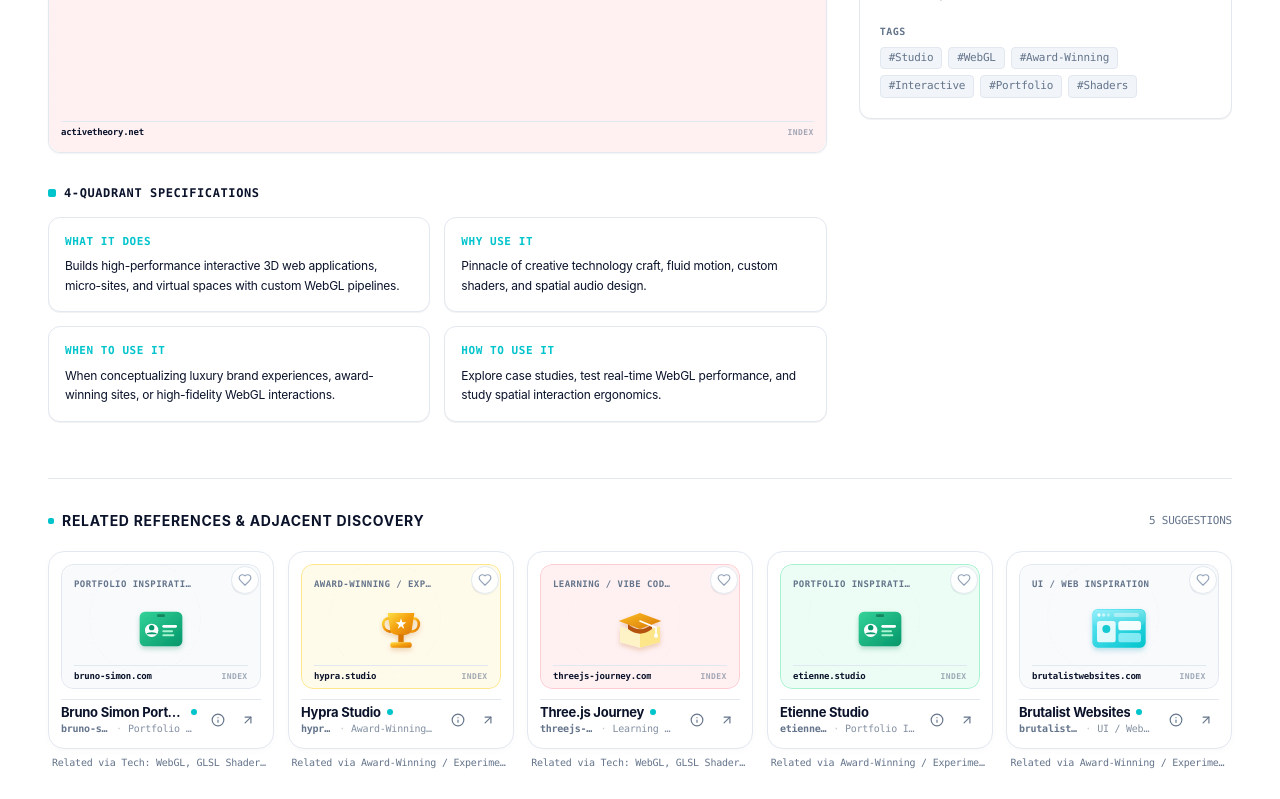
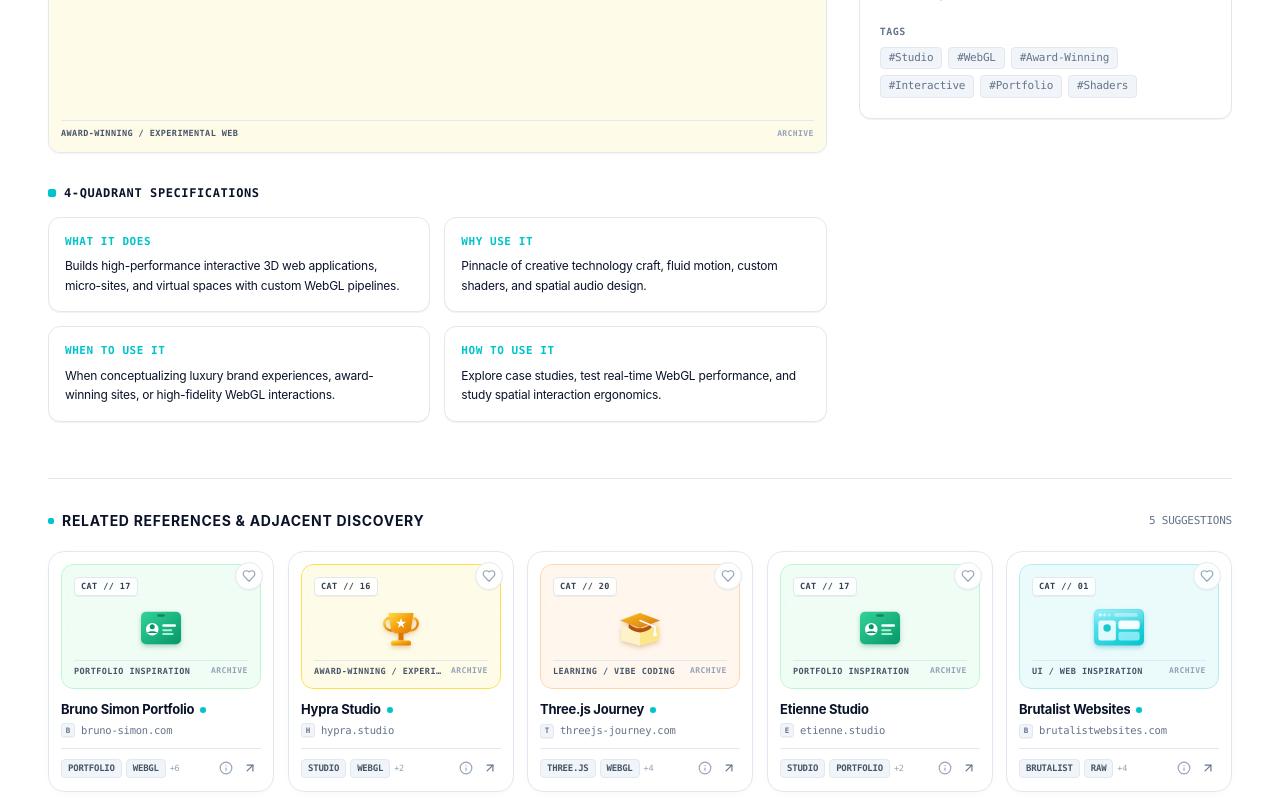
Before and after one commit to 25Pradnyesh/Design-Resource-Vault, a Next.js app: page /resources/active-theory in a window 1280 px wide. Shown: the part 760-1559 px from the top of the page. Built offline with nearby package versions, Linux system fonts and the light colour scheme.

Commit message:
feat: refine resource card archive experience

```diff
--- a/components/resource-card/resource-card.tsx
+++ b/components/resource-card/resource-card.tsx
@@ -1,9 +1,9 @@
 "use client";
 
 import Link from "next/link";
+import { useState } from "react";
 import { Heart, ArrowUpRight, Info } from "lucide-react";
 import { Resource, ScoredResource } from "@/types";
-import { categoryMap } from "@/data/categories";
 import { useResources } from "@/lib/resource-context";
 import { cn, getDomainFromUrl } from "@/lib/utils";
 import { ResourcePreview } from "@/components/resource-card/resource-preview";
@@ -15,6 +15,33 @@ interface ResourceCardProps {
   activeQuery?: string;
 }
 
+function FaviconBadge({ domain }: { domain: string }) {
+  const [hasError, setHasError] = useState(false);
+  const cleanDomain = domain.replace(/^www\./, "");
+  const fallbackLetter = cleanDomain.charAt(0).toUpperCase() || "•";
+
+  return (
+    <div className="w-3.5 h-3.5 rounded-[3px] bg-slate-100 border border-slate-200/80 flex items-center justify-center overflow-hidden shrink-0 shadow-2xs">
+      {!hasError ? (
+        /* eslint-disable-next-line @next/next/no-img-element */
+        <img
+          src={`https://www.google.com/s2/favicons?domain=${cleanDomain}&sz=32`}
+          alt=""
+          width={12}
+          height={12}
+          className="h-3 w-3 object-contain opacity-90"
+          onError={() => setHasError(true)}
+          loading="lazy"
+        />
+      ) : (
+        <span className="font-mono text-[7.5px] font-bold text-[#64748B] leading-none">
+          {fallbackLetter}
+        </span>
+      )}
+    </div>
+  );
+}
+
 export function ResourceCard({
   resource,
   scoredMatch,
@@ -23,19 +50,23 @@ export function ResourceCard({
   const { isFavorite, toggleFavorite } = useResources();
   const favorited = isFavorite(resource.id);
   const domain = getDomainFromUrl(resource.url);
-  const primaryCat = categoryMap[resource.categories[0]];
 
   const matchPercentage = scoredMatch?.matchPercentage;
   const matchExplanation = scoredMatch?.matchExplanation;
 
+  // Curated archival tags
+  const tags = resource.tags || [];
+  const displayTags = tags.slice(0, 2);
+  const remainingTagCount = Math.max(0, tags.length - 2);
+
   return (
-    <div className="group resource-card relative flex flex-col justify-between rounded-2xl border border-[#E2E8F0] bg-white p-3 overflow-hidden hover:border-[#CBD5E1] hover:bg-white select-none font-sans transition-all duration-200">
+    <div className="group resource-card relative flex flex-col justify-between rounded-2xl border border-[#E2E8F0] bg-white p-3 overflow-hidden select-none font-sans transition-all duration-300 ease-[cubic-bezier(0.16,1,0.3,1)] hover:-translate-y-1 hover:shadow-[0_12px_24px_-6px_rgba(11,19,43,0.08)] hover:border-[#CBD5E1] motion-reduce:hover:translate-y-0">
       {/* Top Left: Active Match Score Pill (when querying) */}
       {activeQuery && matchPercentage !== undefined && (
-        <div className="absolute top-3.5 left-3.5 z-20 pointer-events-none">
+        <div className="absolute top-2.5 left-2.5 z-20 pointer-events-none">
           <span
             className={cn(
-              "px-2.5 py-0.5 rounded-full font-mono text-[9px] font-bold border backdrop-blur-xs shadow-2xs",
+              "px-2 py-0.5 rounded-full font-mono text-[9px] font-bold border backdrop-blur-xs shadow-2xs",
               matchPercentage >= 85
                 ? "bg-emerald-500 text-white border-emerald-600/30"
                 : "bg-[#00C4CC] text-[#0B132B] border-[#00C4CC]/30 font-black"
@@ -54,7 +85,7 @@ export function ResourceCard({
           e.stopPropagation();
           toggleFavorite(resource.id);
         }}
-        className="absolute top-3.5 right-3.5 z-20 p-1.5 rounded-full bg-white/95 backdrop-blur-xs border border-black/8 text-[#64748B] hover:text-[#FA5252] hover:scale-110 active:scale-95 transition-all cursor-pointer shadow-2xs"
+        className="absolute top-2.5 right-2.5 z-20 p-1.5 rounded-full bg-white/90 backdrop-blur-xs border border-black/8 text-[#64748B] hover:text-[#FA5252] hover:scale-110 active:scale-95 transition-all cursor-pointer shadow-2xs focus-visible:ring-2 focus-visible:ring-[#00C4CC] outline-none"
         aria-label={favorited ? `Remove ${resource.name} from favorites` : `Add ${resource.name} to favorites`}
       >
         <Heart
@@ -67,12 +98,12 @@ export function ResourceCard({
         />
       </button>
 
-      {/* Visual Preview Frame */}
+      {/* ZONE 1: Visual Preview Frame */}
       <a
         href={resource.url}
         target="_blank"
         rel="noopener noreferrer"
-        className="block w-full mb-2.5 overflow-hidden rounded-xl outline-none focus-visible:ring-2 focus-visible:ring-[#00C4CC] group/preview"
+        className="block w-full mb-3 overflow-hidden rounded-xl outline-none focus-visible:ring-2 focus-visible:ring-[#00C4CC] group/preview"
         aria-label={`Visit ${resource.name} website`}
       >
         <ResourcePreview resource={resource} />
@@ -85,42 +116,69 @@ export function ResourceCard({
         </div>
       )}
 
-      {/* Bottom Metadata & Controls */}
-      <div className="flex items-center justify-between gap-2 pt-1 border-t border-[#E2E8F0]/70">
-        {/* Resource Name and Domain */}
+      {/* ZONE 2: Identity (Title & Domain) */}
+      <div className="flex flex-col gap-1 mb-2.5">
         <a
           href={resource.url}
           target="_blank"
           rel="noopener noreferrer"
-          className="min-w-0 flex-1 outline-none group/title block"
+          className="outline-none focus-visible:ring-1 focus-visible:ring-[#00C4CC] rounded-sm group/title block"
           title={`Visit ${domain}`}
         >
           <div className="flex items-center gap-1.5">
-            <h3 className="text-xs sm:text-[13px] font-bold text-[#0B132B] group-hover/title:text-[#00C4CC] truncate transition-colors">
+            <h3 className="text-xs sm:text-[13px] font-bold text-[#0B132B] group-hover/title:text-[#00C4CC] line-clamp-1 transition-colors leading-snug">
               {resource.name}
             </h3>
             {resource.featured && (
               <span className="h-1.5 w-1.5 rounded-full bg-[#00C4CC] shrink-0 shadow-xs" title="Featured Resource" />
             )}
           </div>
-          <div className="flex items-center gap-1.5 text-[10px] font-mono text-[#64748B] truncate">
-            <span className="truncate font-semibold">{domain}</span>
-            {primaryCat && (
-              <>
-                <span className="opacity-40">·</span>
-                <span className="truncate opacity-80">{primaryCat.name}</span>
-              </>
-            )}
-          </div>
         </a>
 
-        {/* Action Controls */}
-        <div className="flex items-center gap-1 shrink-0">
+        {/* Domain & Source line with Resilient Favicon Badge */}
+        <div className="flex items-center gap-1.5 text-[10.5px] font-mono text-[#64748B]">
+          <FaviconBadge domain={domain} />
+          <span className="truncate font-medium hover:text-[#334155] transition-colors">{domain}</span>
+        </div>
+      </div>
+
+      {/* ZONE 3: Archive Metadata (Tags) & Action Affordances */}
+      <div className="flex items-center justify-between gap-1.5 pt-2 border-t border-[#E2E8F0]/70 mt-auto">
+        {/* Archival Tag Pills - Responsive truncation to prevent mobile crushing */}
+        <div className="flex items-center gap-1 overflow-hidden min-w-0 flex-1">
+          {displayTags.length > 0 && (
+            <span
+              className="font-mono text-[9px] font-semibold text-[#475569] bg-[#F1F5F9] border border-[#E2E8F0] px-1.5 py-0.5 rounded tracking-tight uppercase truncate max-w-[90px]"
+              title={displayTags[0]}
+            >
+              {displayTags[0]}
+            </span>
+          )}
+          {displayTags.length > 1 && (
+            <span
+              className="hidden sm:inline-block font-mono text-[9px] font-semibold text-[#475569] bg-[#F1F5F9] border border-[#E2E8F0] px-1.5 py-0.5 rounded tracking-tight uppercase truncate max-w-[85px]"
+              title={displayTags[1]}
+            >
+              {displayTags[1]}
+            </span>
+          )}
+          {remainingTagCount > 0 && (
+            <span
+              className="font-mono text-[8.5px] text-[#94A3B8] font-medium shrink-0"
+              title={`${remainingTagCount} more tags`}
+            >
+              +{remainingTagCount}
+            </span>
+          )}
+        </div>
+
+        {/* Action Affordance Controls */}
+        <div className="flex items-center gap-0.5 shrink-0">
           {/* Detail Page Link (Internal Documentation) */}
           <Link
             href={`/resources/${resource.slug}`}
-            className="p-1.5 rounded-full text-[#64748B] hover:text-[#0B132B] hover:bg-[#F1F5F9] transition-colors inline-flex items-center justify-center"
-            title="View resource specifications & details"
+            className="p-1 rounded-md text-[#94A3B8] hover:text-[#0B132B] hover:bg-[#F1F5F9] transition-colors inline-flex items-center justify-center focus-visible:ring-1 focus-visible:ring-[#00C4CC] outline-none"
+            title={`View ${resource.name} specifications & details`}
             aria-label={`View details for ${resource.name}`}
           >
             <Info className="h-3.5 w-3.5" />
@@ -131,11 +189,11 @@ export function ResourceCard({
             href={resource.url}
             target="_blank"
             rel="noopener noreferrer"
-            className="p-1.5 rounded-full text-[#64748B] hover:text-[#0B132B] hover:bg-[#F1F5F9] transition-colors inline-flex items-center justify-center"
-            title={`Open ${domain}`}
+            className="p-1 rounded-md text-[#94A3B8] hover:text-[#00C4CC] hover:bg-[#F1F5F9] transition-colors inline-flex items-center justify-center group/arrow focus-visible:ring-1 focus-visible:ring-[#00C4CC] outline-none"
+            title={`Open ${domain} in new tab`}
             aria-label={`Open ${resource.name} website`}
           >
-            <ArrowUpRight className="h-3.5 w-3.5 transition-transform duration-140 group-hover:translate-x-0.5 group-hover:-translate-y-0.5" />
+            <ArrowUpRight className="h-3.5 w-3.5 transition-transform duration-200 ease-[cubic-bezier(0.16,1,0.3,1)] group-hover:translate-x-0.5 group-hover:-translate-y-0.5 text-[#64748B] group-hover/arrow:text-[#00C4CC] motion-reduce:group-hover:translate-x-0 motion-reduce:group-hover:translate-y-0" />
           </a>
         </div>
       </div>
--- a/components/resource-card/resource-preview.tsx
+++ b/components/resource-card/resource-preview.tsx
@@ -4,34 +4,11 @@ import Image from "next/image";
 import { useState } from "react";
 import { Resource } from "@/types";
 import { categoryMap } from "@/data/categories";
-import { getDomainFromUrl } from "@/lib/utils";
-import { Category3DIcon } from "@/components/ui/category-3d-icon";
+import { Category3DIcon, CATEGORY_THEMES } from "@/components/ui/category-3d-icon";
 
 interface ResourcePreviewProps {
   resource: Resource;
   className?: string;
-}
-
-// Deterministic fresh multi-color palette pairing based on resource ID
-function getFallbackTheme(id: string): {
-  bg: string;
-  border: string;
-  iconTint: string;
-} {
-  const hash = id
-    .split("")
-    .reduce((acc, char) => acc + char.charCodeAt(0), 0);
-
-  const themes = [
-    { bg: "#EBF5FF", border: "#BFDBFE", iconTint: "#0284C7" },
-    { bg: "#ECFDF5", border: "#A7F3D0", iconTint: "#059669" },
-    { bg: "#F0FDFA", border: "#99F6E4", iconTint: "#0D9488" },
-    { bg: "#FFFBEB", border: "#FDE68A", iconTint: "#D97706" },
-    { bg: "#FFF1F2", border: "#FECDD3", iconTint: "#E11D48" },
-    { bg: "#F8FAFC", border: "#E2E8F0", iconTint: "#2563EB" },
-  ];
-
-  return themes[hash % themes.length];
 }
 
 export function ResourcePreview({
@@ -39,108 +16,73 @@ export function ResourcePreview({
   className = "",
 }: ResourcePreviewProps) {
   const [imgError, setImgError] = useState(false);
-  const [faviconError, setFaviconError] = useState(false);
 
-  const domain = getDomainFromUrl(resource.url);
   const primaryCatId = resource.categories[0] || "ui-web-inspiration";
   const primaryCategory = categoryMap[primaryCatId];
-  const theme = getFallbackTheme(resource.id);
+  const theme = CATEGORY_THEMES[primaryCatId] || CATEGORY_THEMES["ui-web-inspiration"];
 
-  const faviconUrl = `https://www.google.com/s2/favicons?domain=${domain}&sz=64`;
-
-  // Tier 1: Real Static Preview Image
+  // Tier 1: High-Fidelity Static Preview Image
   if (resource.previewImage && !imgError) {
     return (
       <div
-        className={`relative w-full aspect-[16/10] overflow-hidden rounded-xl bg-[var(--surface-muted)] border border-[#E2E8F0] ${className}`}
+        className={`relative w-full aspect-[16/10] overflow-hidden rounded-xl bg-[#F8FAFC] border border-[#E2E8F0] select-none ${className}`}
       >
         <Image
           src={resource.previewImage}
-          alt={resource.name}
+          alt={`Preview of ${resource.name}`}
           width={800}
           height={500}
-          className="w-full h-full object-cover transition-transform duration-300 group-hover:scale-105"
+          className="w-full h-full object-cover transition-transform duration-300 ease-[cubic-bezier(0.16,1,0.3,1)] group-hover:scale-[1.03] motion-reduce:group-hover:scale-100"
           onError={() => setImgError(true)}
           loading="lazy"
         />
 
-        {/* Supporting identity badge */}
-        <div className="absolute bottom-2 left-2 flex items-center gap-1.5 px-2.5 py-1 rounded-full bg-white/95 backdrop-blur-xs border border-black/8 shadow-2xs font-mono text-[9px] text-[#0B132B]">
-          {!faviconError && (
-            <img
-              src={faviconUrl}
-              alt=""
-              width={12}
-              height={12}
-              className="h-3 w-3 rounded-full object-contain"
-              onError={() => setFaviconError(true)}
-              loading="lazy"
-            />
-          )}
-
-          <span className="truncate max-w-[130px] font-bold">
-            {domain}
+        {/* Archival category specimen watermark mark */}
+        <div className="absolute top-2.5 left-2.5 z-10 pointer-events-none">
+          <span className="px-2 py-0.5 rounded-md bg-white/90 backdrop-blur-xs border border-black/8 font-mono text-[9px] font-bold text-[#0B132B] shadow-2xs">
+            CAT // {theme.num}
           </span>
         </div>
       </div>
     );
   }
 
-  // Tier 2: Deterministic Fresh 3D Vector Preview
+  // Tier 2: Systematic Archival Specimen Artwork
   return (
     <div
-      className={`relative w-full aspect-[16/10] overflow-hidden rounded-xl border flex flex-col justify-between p-3 select-none transition-all duration-200 ${className}`}
+      className={`relative w-full aspect-[16/10] overflow-hidden rounded-xl border flex flex-col justify-between p-3 select-none transition-all duration-300 ${className}`}
       style={{
         backgroundColor: theme.bg,
         borderColor: theme.border,
       }}
     >
-      {/* Subtle Background Radial Pattern */}
+      {/* Subtle Background Radial/Grid Pattern & Technical Blueprint Geometry */}
       <div className="absolute inset-0 opacity-15 pointer-events-none flex items-center justify-center overflow-hidden">
-        <div className="w-28 h-28 rounded-full border border-dashed border-current -translate-x-4 -translate-y-2" />
-        <div className="absolute inset-0 bg-[radial-gradient(#0000000a_1px,transparent_1px)] [background-size:12px_12px]" />
+        <div className="w-36 h-36 rounded-full border border-dashed border-current -translate-x-6 -translate-y-4" />
+        <div className="absolute inset-0 bg-[radial-gradient(#0000000e_1px,transparent_1px)] [background-size:12px_12px]" />
       </div>
 
-      {/* Top Bar: Category Label & Mini Favicon */}
+      {/* Top Bar: Archival Specimen Tag */}
       <div className="relative z-10 flex items-center justify-between w-full">
-        <span className="font-mono text-[9px] font-black uppercase tracking-wider text-[#64748B] truncate max-w-[70%]">
-          {primaryCategory?.name ?? "REFERENCE"}
+        <span className="px-1.5 py-0.5 rounded bg-white/85 backdrop-blur-xs border border-black/6 font-mono text-[8.5px] font-bold text-[#334155] tracking-wider uppercase truncate shadow-2xs">
+          CAT // {theme.num}
         </span>
-
-        {!faviconError ? (
-          <div className="h-5 w-5 rounded-full bg-white/95 border border-black/8 flex items-center justify-center p-0.5 shadow-2xs shrink-0">
-            <img
-              src={faviconUrl}
-              alt=""
-              width={12}
-              height={12}
-              className="h-3 w-3 object-contain"
-              onError={() => setFaviconError(true)}
-              loading="lazy"
-            />
-          </div>
-        ) : (
-          <span className="h-4 w-4 rounded-full bg-black/5 flex items-center justify-center font-mono text-[8px] font-bold text-[#64748B]">
-            {resource.name.charAt(0)}
-          </span>
-        )}
       </div>
 
-      {/* Center: Dominant 3D Category Artwork */}
-      <div className="relative z-10 my-auto flex items-center justify-center py-1">
-        <div className="w-14 h-14 sm:w-16 sm:h-16 flex items-center justify-center transition-transform duration-300 group-hover:scale-110">
-          <Category3DIcon id={primaryCatId} className="w-full h-full object-contain" />
+      {/* Center: Dominant 3D Category Specimen Artwork with Subtle Buoyancy */}
+      <div className="relative z-10 my-auto flex items-center justify-center py-0.5">
+        <div className="w-13 h-13 sm:w-15 sm:h-15 flex items-center justify-center transition-transform duration-300 ease-[cubic-bezier(0.16,1,0.3,1)] group-hover:scale-105 group-hover:-translate-y-0.5 motion-reduce:group-hover:scale-100 motion-reduce:group-hover:translate-y-0">
+          <Category3DIcon id={primaryCatId} className="w-full h-full object-contain drop-shadow-xs" />
         </div>
       </div>
 
-      {/* Bottom Bar: Monospace Domain Bar */}
-      <div className="relative z-10 flex items-center justify-between pt-1 border-t border-black/8 font-mono text-[9px] text-[#64748B]">
-        <span className="truncate max-w-[140px] font-bold text-[#0B132B]">
-          {domain}
+      {/* Bottom Bar: Collision-Proof Category Identity Label */}
+      <div className="relative z-10 flex items-center justify-between gap-1.5 pt-1.5 border-t border-black/6 font-mono text-[8.5px] text-[#64748B] overflow-hidden">
+        <span className="truncate font-semibold uppercase tracking-wider text-[#475569]">
+          {primaryCategory?.name ?? "SPECIMEN"}
         </span>
-
-        <span className="text-[8px] uppercase tracking-wider font-semibold opacity-60">
-          INDEX
+        <span className="shrink-0 text-[8px] uppercase tracking-wider font-bold text-[#94A3B8]">
+          ARCHIVE
         </span>
       </div>
     </div>
```
